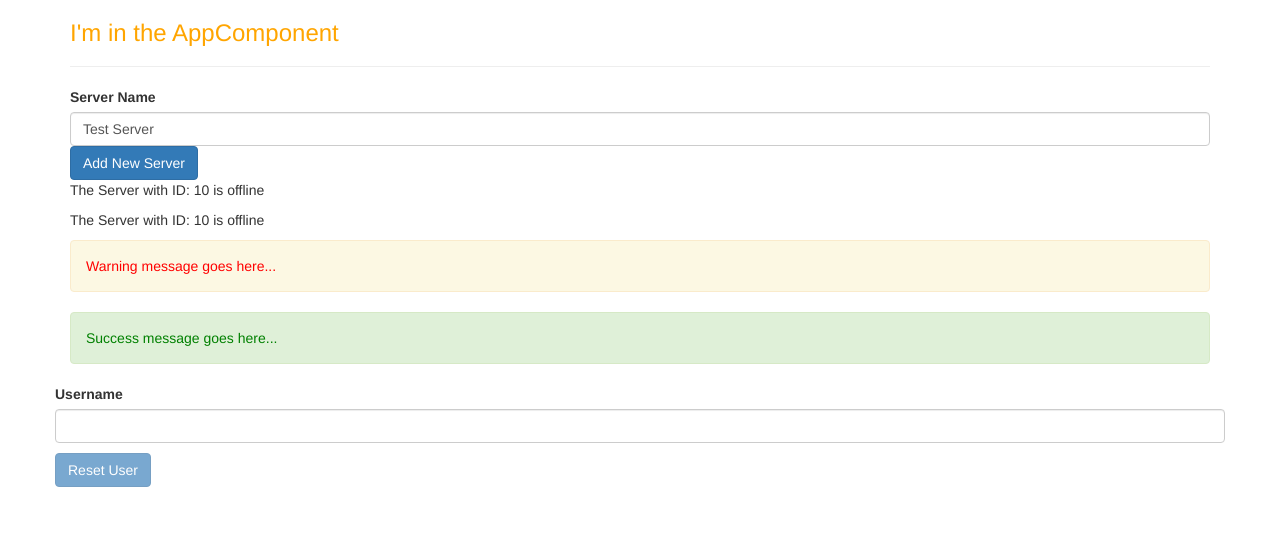
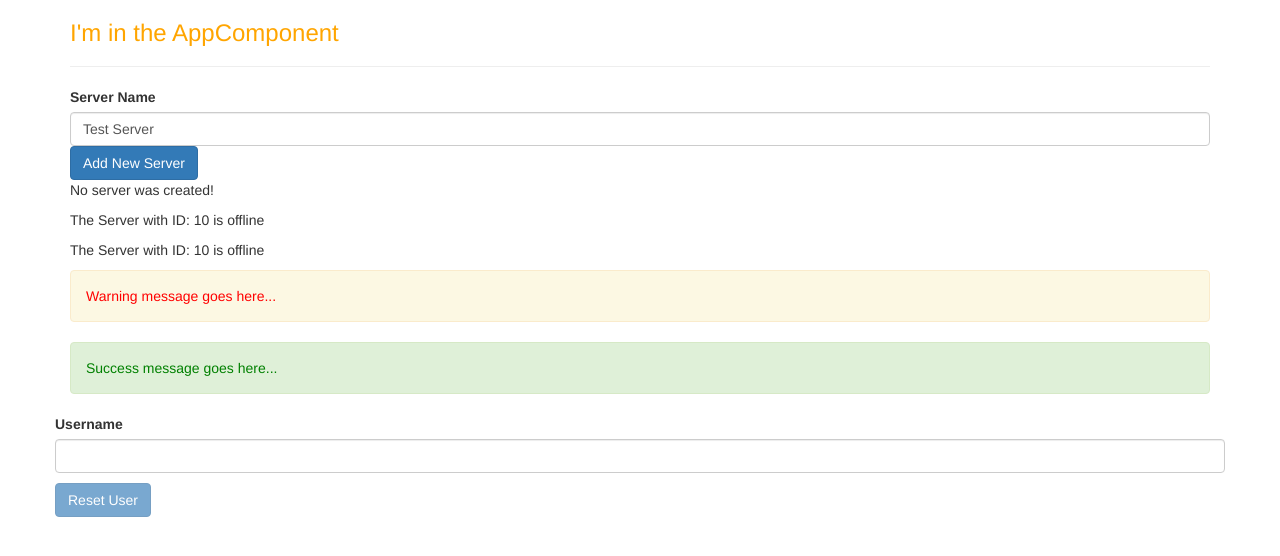
Before and after one commit to techneo1/UIGuild, an Angular app in the folder angular/: page / in a window 1280 px wide. Shown: the top 556 px of the page. Built offline with nearby package versions, Linux system fonts and the light colour scheme.

Commit message:
ngIf with an else condition

```diff
--- a/angular/src/app/servers/servers.component.html
+++ b/angular/src/app/servers/servers.component.html
@@ -18,7 +18,10 @@
     <!-- <p [innerText]="allowNewServer"></p> -->
     <!-- <p>{{serverCreationStatus}}</p> -->
 
-<p *ngIf="serverCreated">Server was created, server name is {{ serverName }}</p>
+<p *ngIf="serverCreated; else noServer">Server was created, server name is {{ serverName }}</p>
+<ng-template #noServer>
+    <p>No server was created!</p>
+</ng-template>
 
 <app-server></app-server>
 <app-server></app-server>
```
